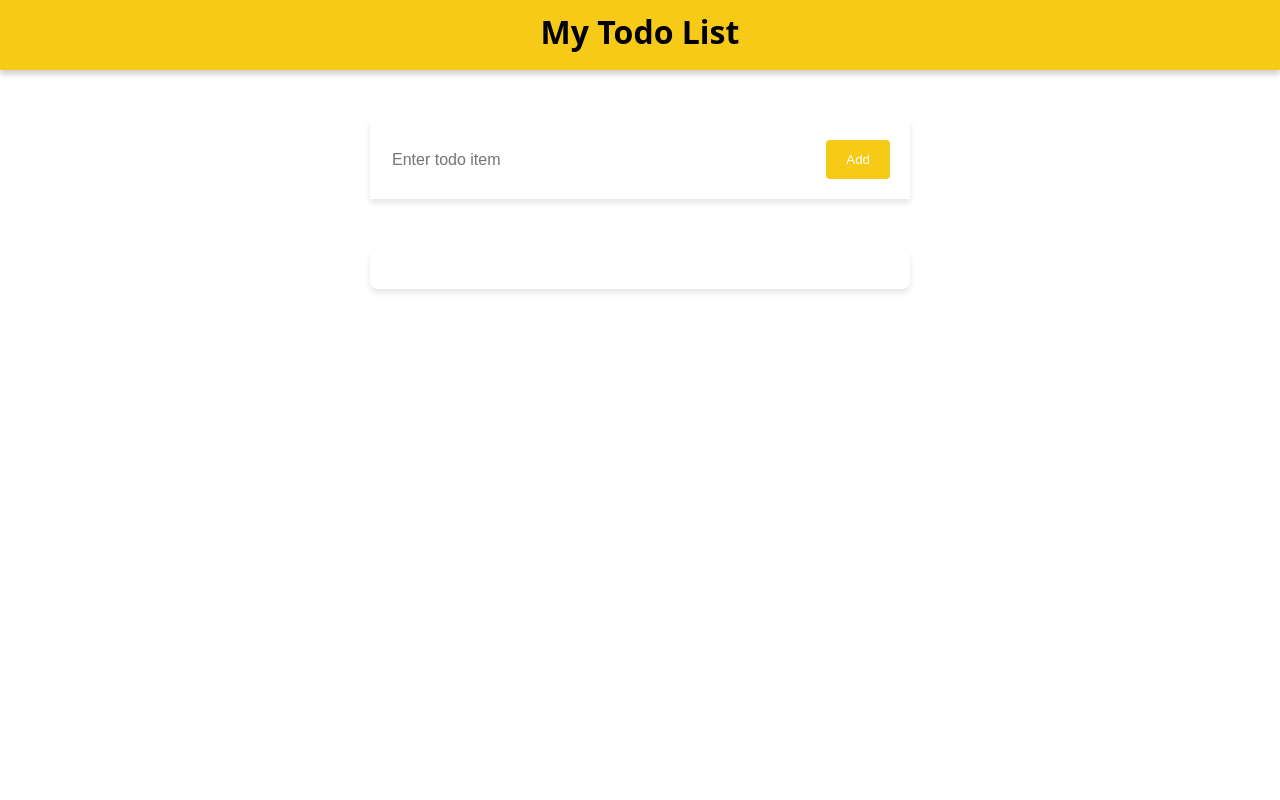
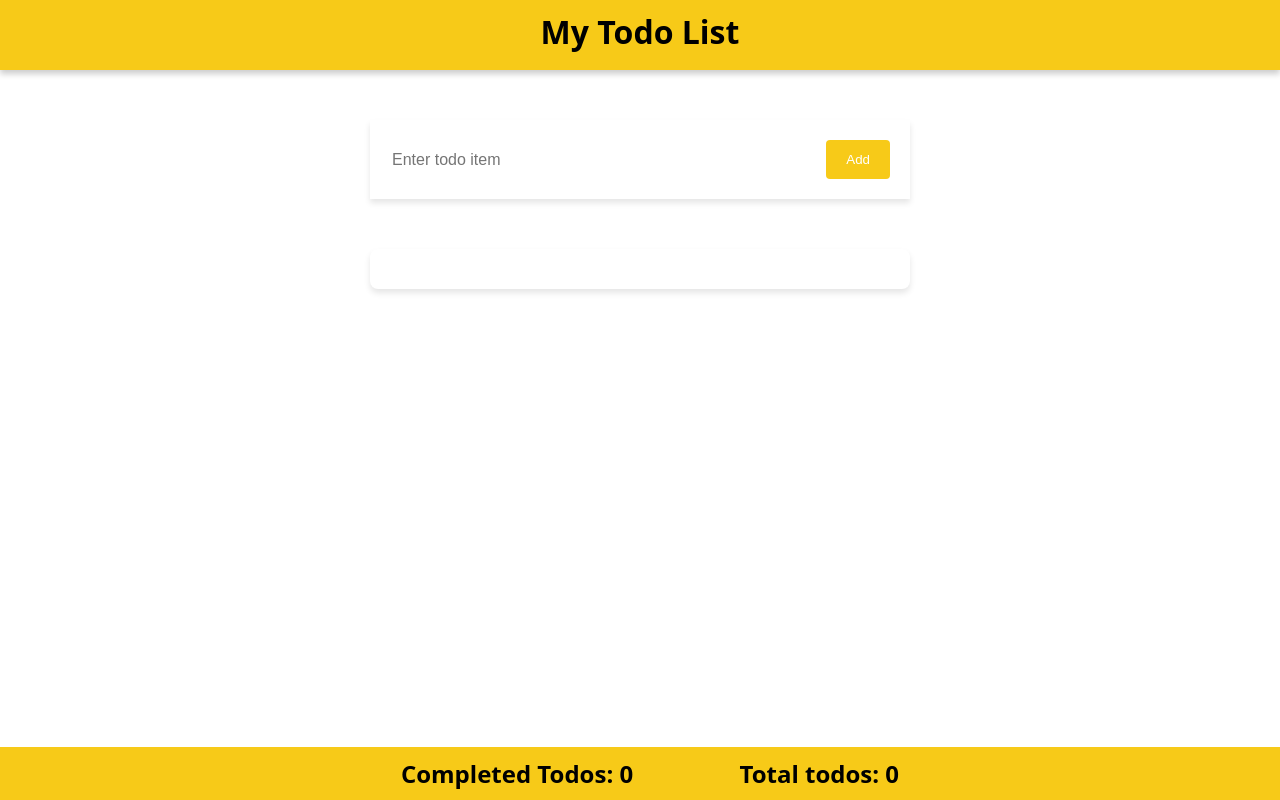
Before and after one commit to Heidi4/react-todoapp, a React (Vite) app: page / in a window 1280 px wide. Built offline with nearby package versions, Linux system fonts and the light colour scheme.

Commit message:
Finishing up footer handling the total completed todos and total todos

```diff
--- /dev/null
+++ b/src/components/Footer.jsx
@@ -0,0 +1,12 @@
+import styles from "./footer.module.css";
+
+function Footer({ completedtodos, totalTodos }) {
+  return (
+    <div className={styles.footer}>
+      <span className={styles.item}>Completed Todos: {completedtodos} </span>
+      <span className={styles.item}>Total todos: {totalTodos}</span>
+    </div>
+  );
+}
+
+export default Footer;
--- a/src/components/Todo.jsx
+++ b/src/components/Todo.jsx
@@ -1,13 +1,18 @@
 import React, { useState } from "react";
 import Form from "./Form";
 import TodoList from "./TodoList";
+import Footer from "./Footer";
 
 function Todo() {
   const [todos, setTodos] = useState([]);
+  const completedTodos = todos.filter((todo) => todo.done).length;
+  const totalTodos = todos.length;
+
   return (
     <div>
-      <Form todos={todos} setTodos={setTodos}/>
-      <TodoList todos={todos} setTodos={setTodos}/>
+      <Form todos={todos} setTodos={setTodos} />
+      <TodoList todos={todos} setTodos={setTodos} />
+      <Footer completedtodos={completedTodos} totalTodos={totalTodos} />
     </div>
   );
 }
--- a/src/components/TodoItem.jsx
+++ b/src/components/TodoItem.jsx
@@ -10,7 +10,6 @@
         todo.name === name ? { ...todo, done: !todo.done } : todo
       )
     );
-    console.log(todos);
   }
   const className = item.done ? styles.completed : "";
   // jsx
--- /dev/null
+++ b/src/components/footer.module.css
@@ -0,0 +1,14 @@
+.footer{
+  position: fixed;
+  bottom: 0;
+  font-size: 1.5em;
+  font-weight: bold;
+  text-align: center;
+  width: 100%;
+  background-color: #f7ca18;
+  padding: 10px;
+}
+
+.item {
+  margin: 50px;
+}
```
